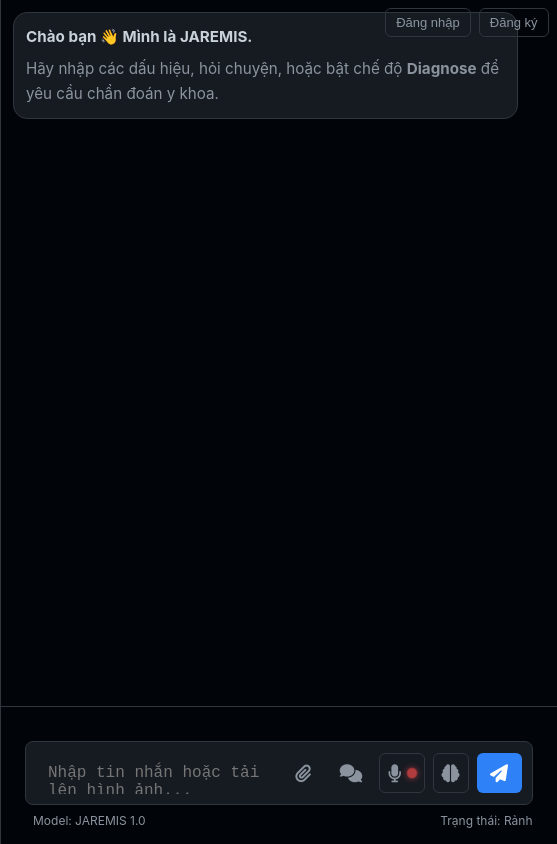
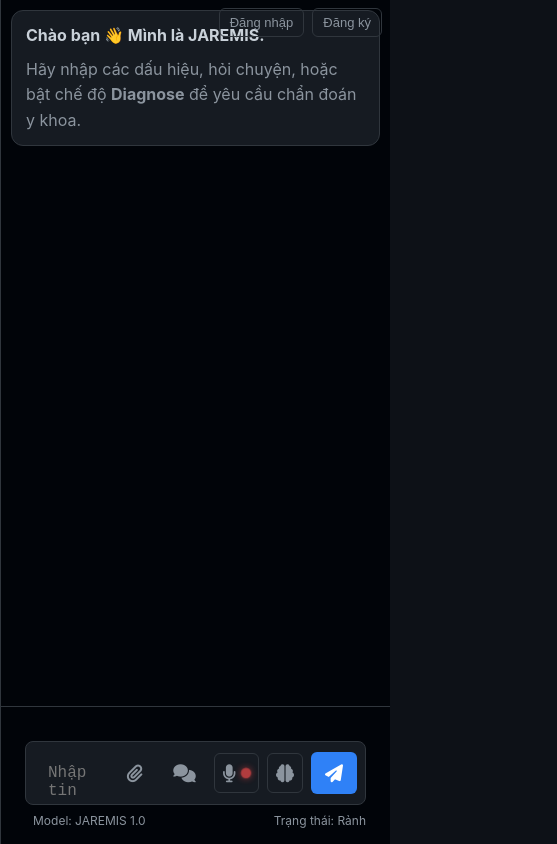
Before and after one commit to TanTrieuNguyen/api_JAREMIS_PRO, a website: page public/index.html in a window 390 px wide. Shown: the whole page, 557 px wide, since content can reach past the window. Drawn offline with Linux system fonts and the light colour scheme.

Commit message:
Update index.html

```diff
--- a/public/index.html
+++ b/public/index.html
@@ -207,40 +207,45 @@
             .auth-controls { right: 8px; top: 8px; }
         }
         /* ✅ Responsive cho điện thoại */
-        /* === Thêm ở đây === */
         @media (max-width: 768px) {
             .chat-messages {
-                font-size: 1rem;   /* chữ to hơn */
-                padding: 12px;
+                font-size: 1rem;
+                padding: 10px;
             }
 
             .chat-bubble {
-                font-size: 0.95rem;
-                padding: 12px;
-                border-radius: 14px;
-                max-width: 95%;   /* chiếm gần hết màn hình mobile */
+                font-size: 1rem;
+                padding: 12px 14px;
+                border-radius: 12px;
+                max-width: 100%;   /* full chiều rộng hơn */
+                box-sizing: border-box;
             }
 
             #chat-input {
-                font-size: 1rem;  /* input to hơn */
-                padding: 12px;
+                font-size: 1rem;
+                padding: 14px;
+                width: 100%;
+                box-sizing: border-box;
             }
 
             .input-wrapper {
-                padding: 10px;
+                padding: 8px;
+                gap: 8px;
             }
 
             .action-btn {
-                width: 40px;
-                height: 40px;
+                width: 42px;
+                height: 42px;
                 font-size: 18px;
+                flex-shrink: 0;
             }
 
             #send-btn {
-                width: 45px;
-                height: 40px;
+                width: 46px;
+                height: 42px;
             }
         }
+
         /* === Hết phần thêm === */
 
     </style>
@@ -261,7 +266,7 @@
                 </h3>
                 <ul id="history-list"></ul>
             </nav>
-            <div class="sidebar-footer">Made with ❤️ by 717483 & Ant.</div>
+            <div class="sidebar-footer">Made with ❤️ by TT1403 & Ant.</div>
         </aside>
 
         <div class="resizer" id="resizer"></div>
```
